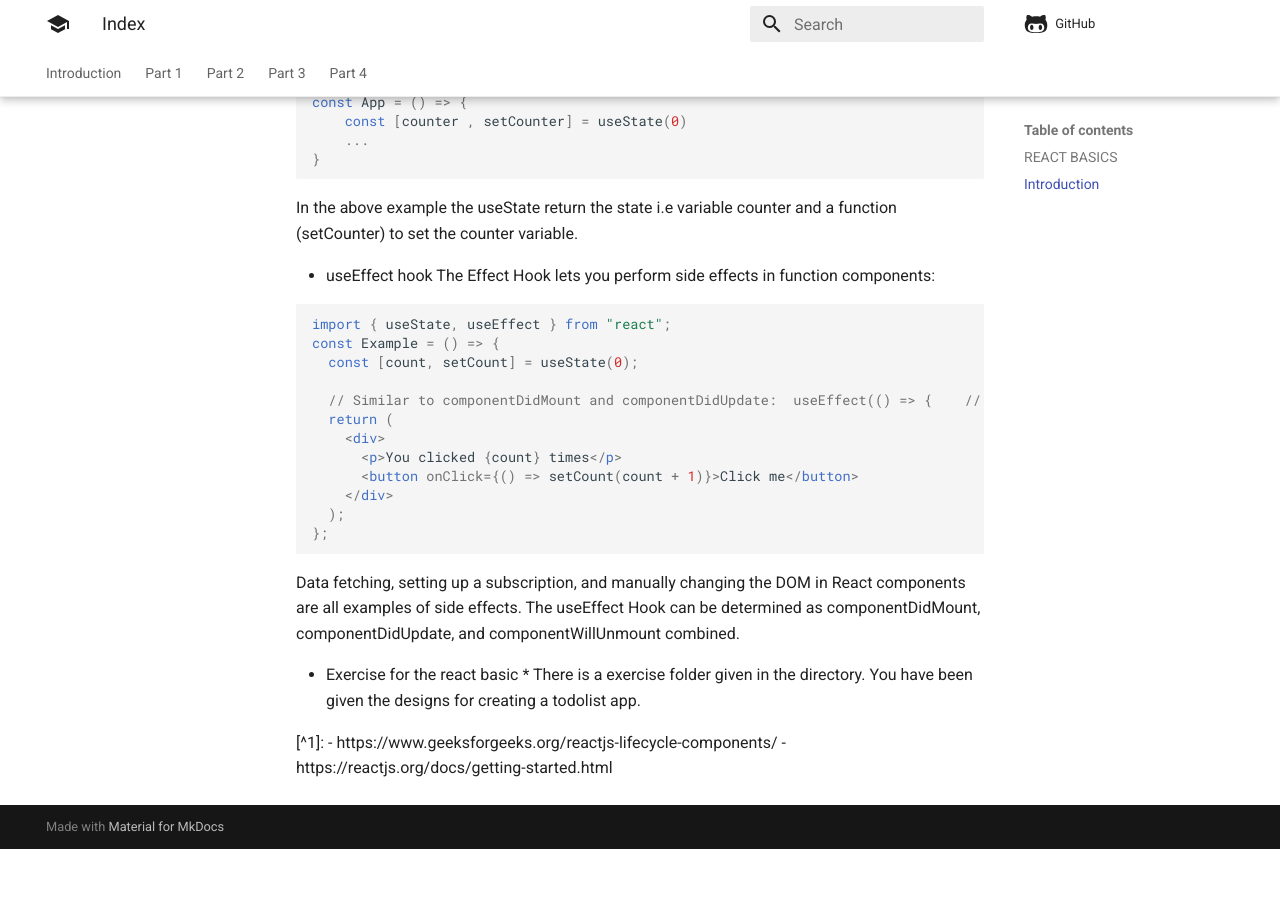
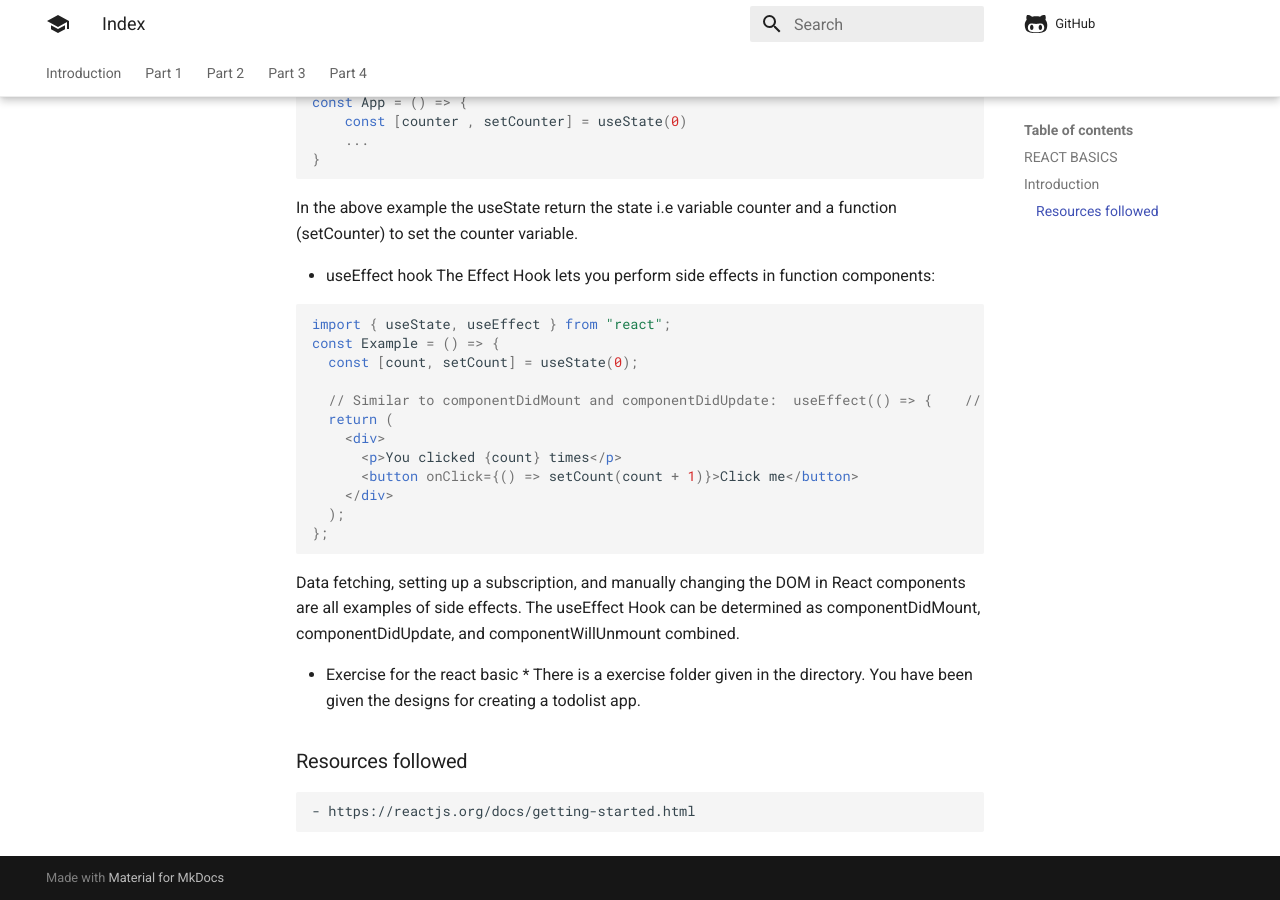
Before and after one commit to skit-ai/curriculum, an MkDocs documentation site: the page built from docs/react-basics/index.md, in a window 1280 px wide and 900 px high, scrolled down 3513 px. Built offline with MkDocs 1.6.1 and Material for MkDocs 9.7.7, drawn with Linux system fonts in a browser that asks for light colours; comment, search, counter and statistics services are not loaded; before the commit the page ends 4362 px from its top, so only the background shows below that.

Commit message:
Update index.md

```diff
--- a/docs/react-basics/index.md
+++ b/docs/react-basics/index.md
@@ -168,6 +168,5 @@ The useEffect Hook can be determined as componentDidMount, componentDidUpdate, a
 - Exercise for the react basic \*
   There is a exercise folder given in the directory. You have been given the designs for creating a todolist app.
 
-[^1]:
-    - https://www.geeksforgeeks.org/reactjs-lifecycle-components/
+### Resources followed
     - https://reactjs.org/docs/getting-started.html
```
